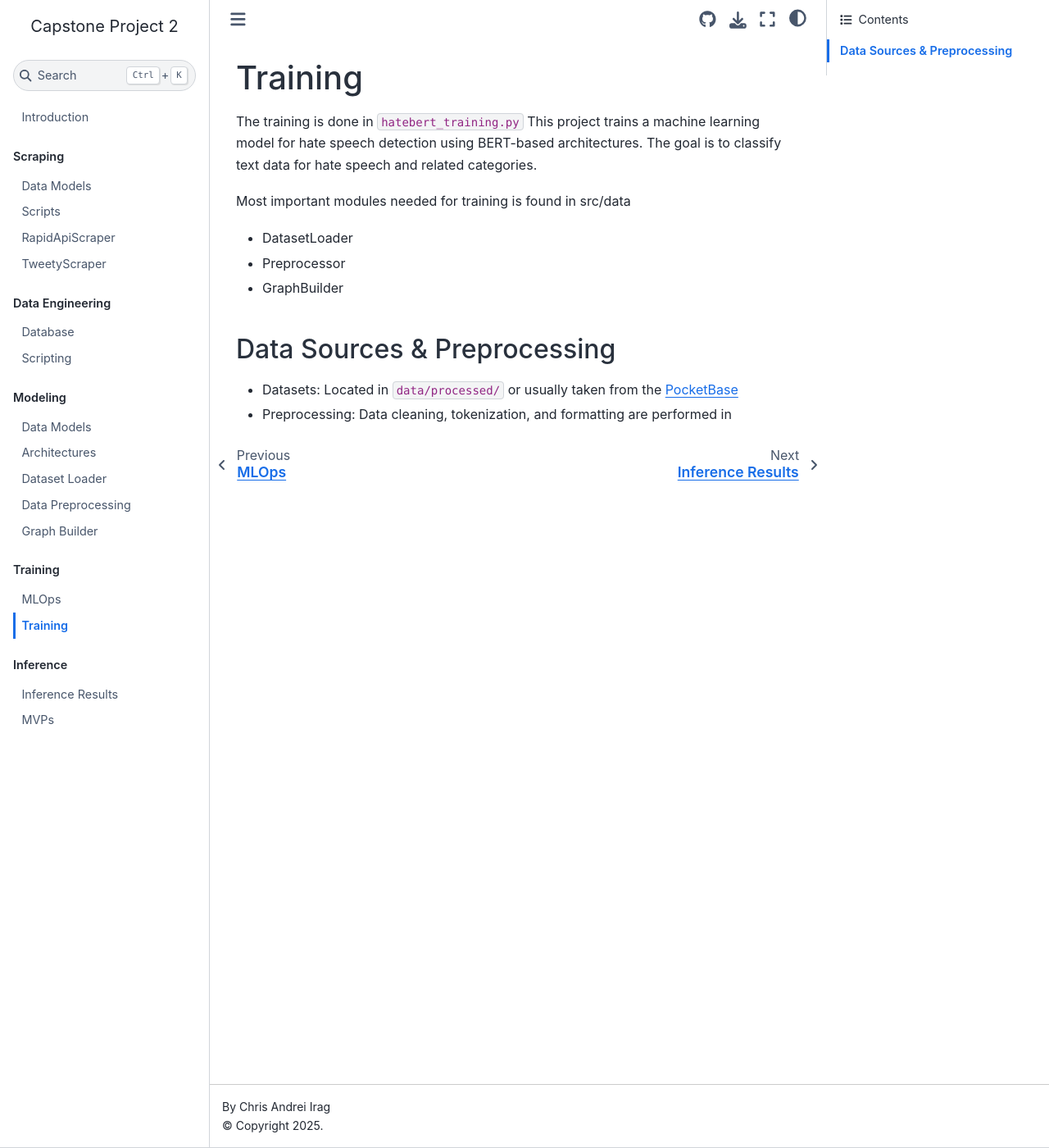
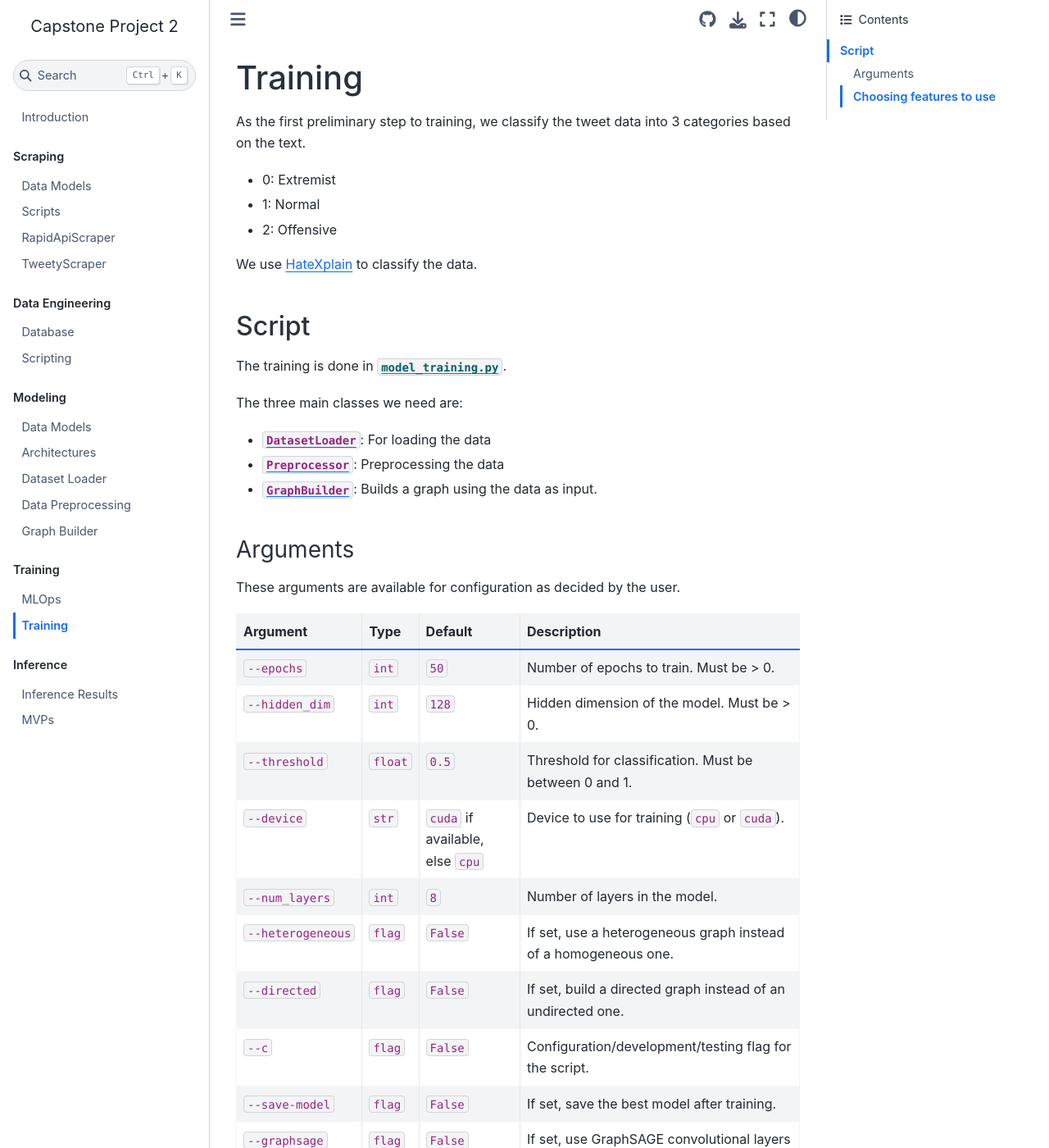
Before and after one commit to iragca/capstone-project-2, a Jupyter Book: the page built from docs/content/training/Training.md, in a window 1280 px wide and 1400 px high. Shown: the whole window at 82% size. Built offline with Jupyter Book 1.0.4 settings and Sphinx 7.4.7 and the Sphinx Book theme 1.1.4, drawn with Linux system fonts in a browser that asks for light colours; some of the changed text lies outside the part shown.

Commit message:
docs: enhance training documentation with classification details and argument descriptions

````diff
--- a/docs/content/training/Training.md
+++ b/docs/content/training/Training.md
@@ -1,20 +1,78 @@
 # Training
 
-The training is done in `hatebert_training.py`
-This project trains a machine learning model for hate speech detection using BERT-based architectures. The goal is to classify text data for hate speech and related categories.
+As the first preliminary step to training, we classify the tweet data into 3 categories based on the text.
 
-Most important modules needed for training is found in src/data
+- 0: Extremist
+- 1: Normal
+- 2: Offensive
 
-- DatasetLoader
-- Preprocessor
-- GraphBuilder
+We use [HateXplain](https://huggingface.co/Hate-speech-CNERG/bert-base-uncased-hatexplain) to classify the data.
 
+## Script
 
+The training is done in [`model_training.py`](https://github.com/iragca/capstone-project-2/blob/master/model_training.py).
 
+The three main classes we need are:
 
+- [`DatasetLoader`](../modeling/Data_Loading.md): For loading the data
+- [`Preprocessor`](../modeling//Preprocessing.md): Preprocessing the data
+- [`GraphBuilder`](../modeling/Graph_Building.md): Builds a graph using the data as input.
 
-## Data Sources & Preprocessing
+### Arguments
 
-- Datasets: Located in `data/processed/` or usually taken from the [PocketBase](../data_engineering/Database.md)
+These arguments are available for configuration as decided by the user.
 
-- Preprocessing: Data cleaning, tokenization, and formatting are performed in
+| Argument          | Type    | Default                         | Description                                                     |
+| ----------------- | ------- | ------------------------------- | --------------------------------------------------------------- |
+| `--epochs`        | `int`   | `50`                            | Number of epochs to train. Must be > 0.                         |
+| `--hidden_dim`    | `int`   | `128`                           | Hidden dimension of the model. Must be > 0.                     |
+| `--threshold`     | `float` | `0.5`                           | Threshold for classification. Must be between 0 and 1.          |
+| `--device`        | `str`   | `cuda` if available, else `cpu` | Device to use for training (`cpu` or `cuda`).                   |
+| `--num_layers`    | `int`   | `8`                             | Number of layers in the model.                                  |
+| `--heterogeneous` | `flag`  | `False`                         | If set, use a heterogeneous graph instead of a homogeneous one. |
+| `--directed`      | `flag`  | `False`                         | If set, build a directed graph instead of an undirected one.    |
+| `--c`             | `flag`  | `False`                         | Configuration/development/testing flag for the script.          |
+| `--save-model`    | `flag`  | `False`                         | If set, save the best model after training.                     |
+| `--graphsage`     | `flag`  | `False`                         | If set, use GraphSAGE convolutional layers instead of GCN.      |
+
+### Choosing features to use
+
+To choose features, simply add / comment out (remove) the name of the column in the corresponding list as input to the {class}`src.models.Features` class.
+
+Example:
+
+```python
+node_features = Features(
+        tweet=[
+            "favorite_count",
+            # "retweet_count",
+            # "bookmark_count",
+            "reply_count",
+            "quote_count",
+            # "views",
+            "source",
+            "is_hateful",
+        ],
+        user=[
+            # "favourites_count",
+            # "follower_count",
+            # "following_count",
+            # "number_of_tweets",
+            # "listed_count",
+            # "is_blue_verified",
+            "friends",
+        ],
+    )
+```
+
+This shows that the features used for the {ref}`tweet` node types are
+
+- favorite_count
+- reply_count
+- quote_count
+- source
+- is_hateful
+
+and for {ref}`user` is
+
+- friends
````
